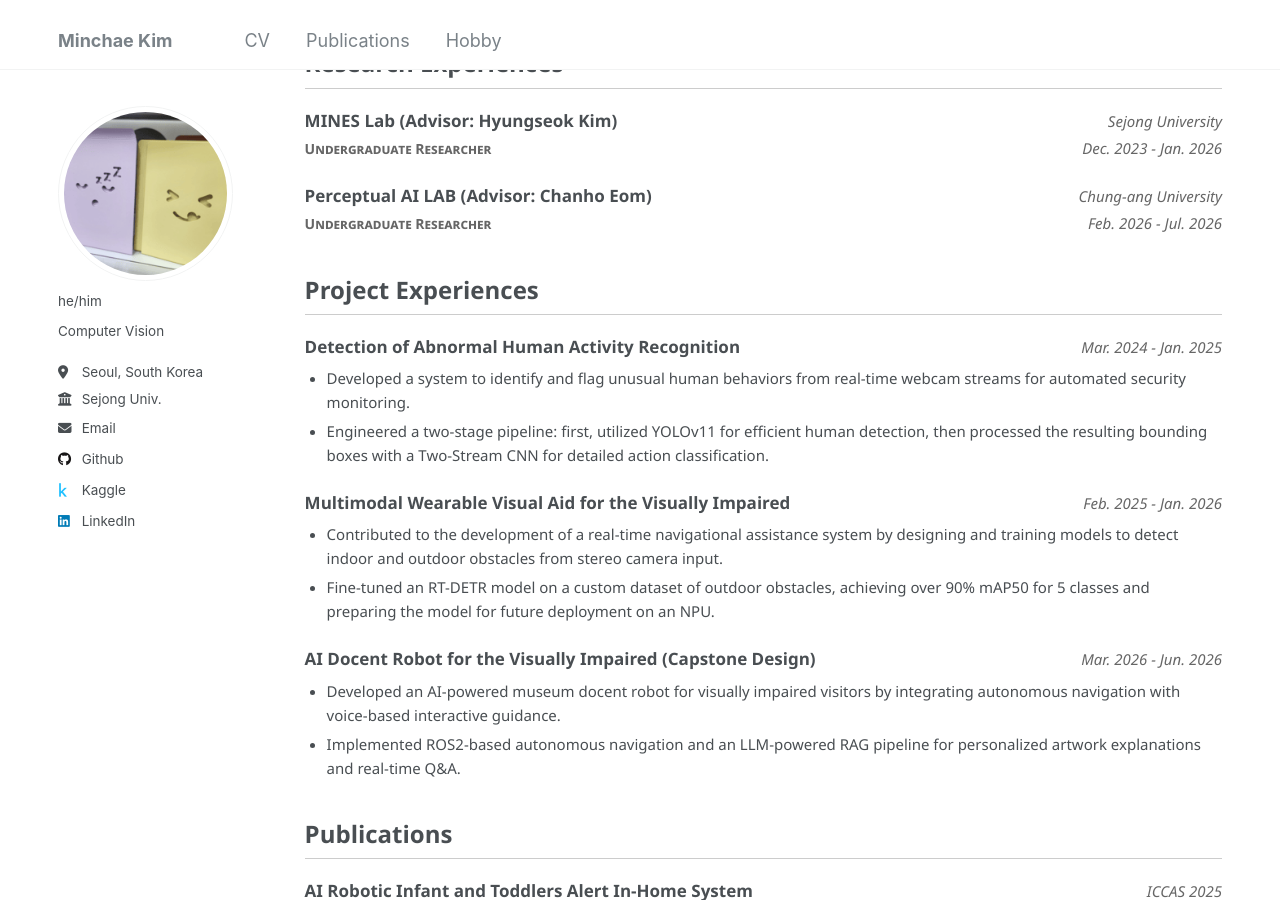
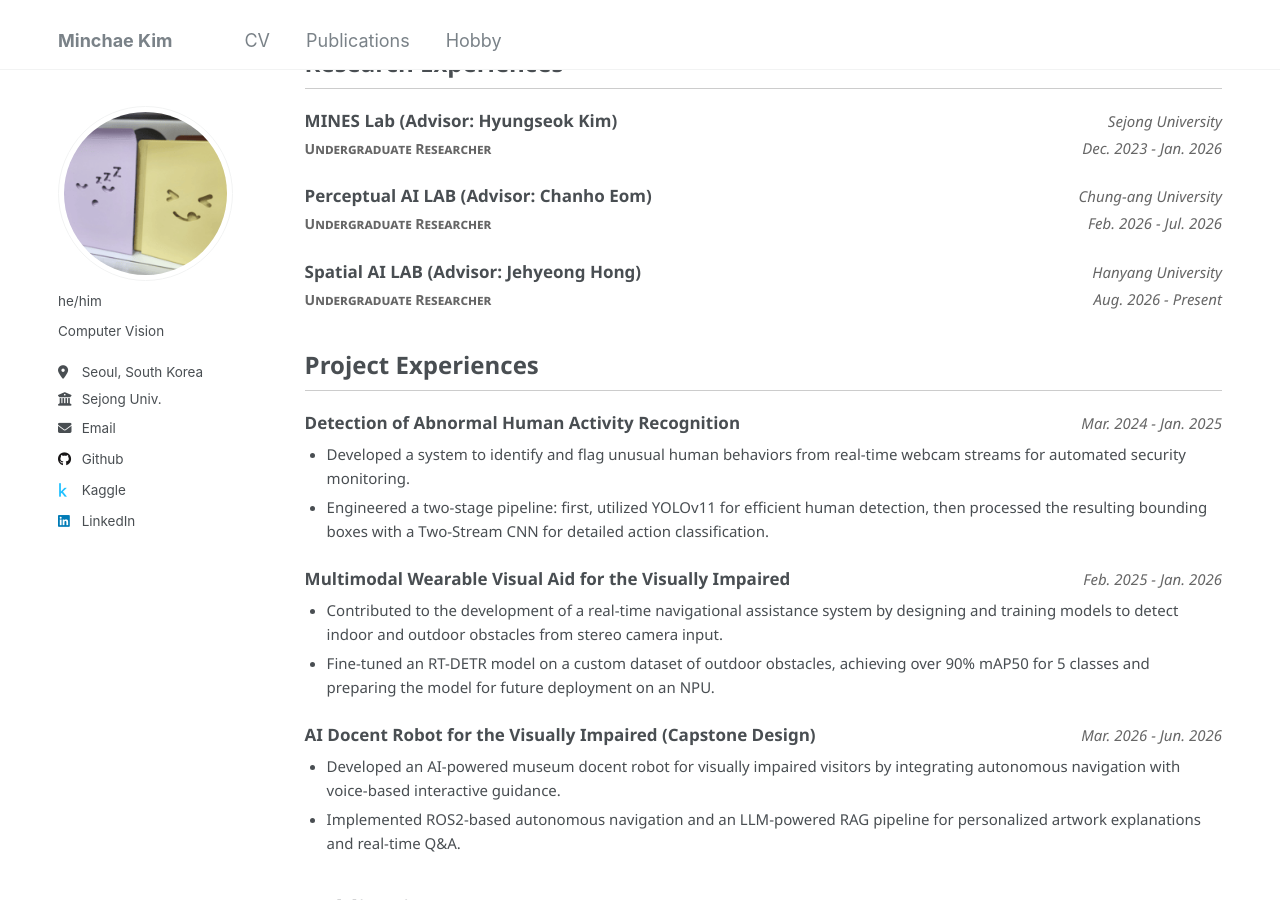
Before and after one commit to lDMDiamondl/lDMDiamondl.github.io, a Jekyll site: the page built from _pages/cv.md, in a window 1280 px wide and 900 px high, scrolled down 314 px. Built offline with Jekyll 4.4.1, drawn with Linux system fonts in a browser that asks for light colours.

Commit message:
Update cv.md

```diff
--- a/_pages/cv.md
+++ b/_pages/cv.md
@@ -137,6 +137,16 @@ redirect_from:
             <div class="cv-row">
                 <span class="cv-details-text">Undergraduate Researcher</span>
                 <span class="cv-sub-text">Feb. 2026 - Jul. 2026</span>
+            </div>
+        </div>
+        <div class="cv-item">
+            <div class="cv-row">
+                <span class="cv-main-text">Spatial AI LAB (Advisor: Jehyeong Hong)</span>
+                <span class="cv-sub-text">Hanyang University</span>
+            </div>
+            <div class="cv-row">
+                <span class="cv-details-text">Undergraduate Researcher</span>
+                <span class="cv-sub-text">Aug. 2026 - Present</span>
             </div>
         </div>
     </div>
```
